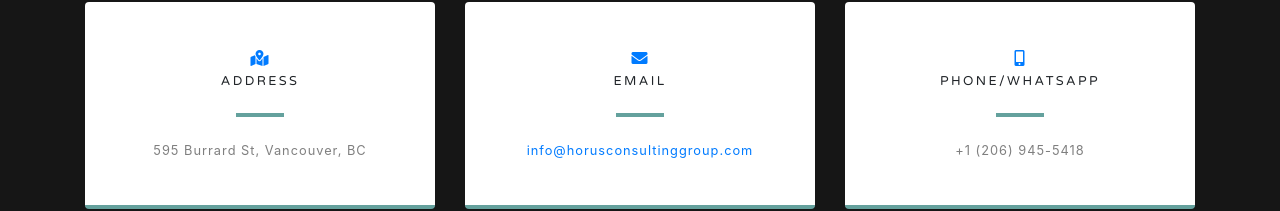
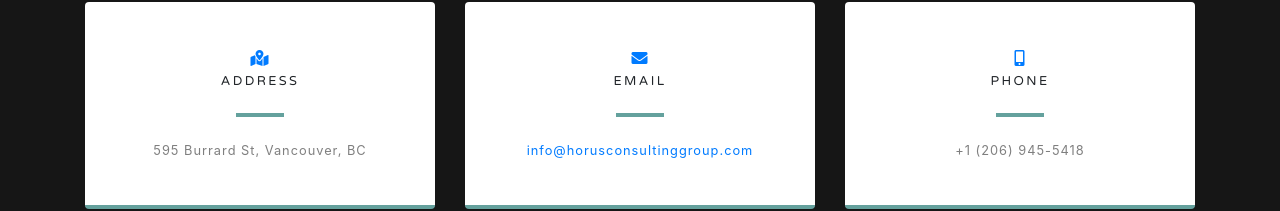
Before and after one commit to johnngo/hcg, a website with bundled scripts: page index.html in a window 1280 px wide. Shown: the part 1310-1521 px from the top of the page. Built offline with nearby package versions, Linux system fonts and the light colour scheme.

Commit message:
remove whatsapp

```diff
--- a/index.html
+++ b/index.html
@@ -195,7 +195,7 @@
           <div class="card py-4 h-100">
             <div class="card-body text-center">
               <i class="fas fa-mobile-alt text-primary mb-2"></i>
-              <h4 class="text-uppercase m-0">Phone/Whatsapp</h4>
+              <h4 class="text-uppercase m-0">Phone</h4>
               <hr class="my-4">
               <div class="small text-black-50">+1 (206) 945-5418</div>
             </div>
```
